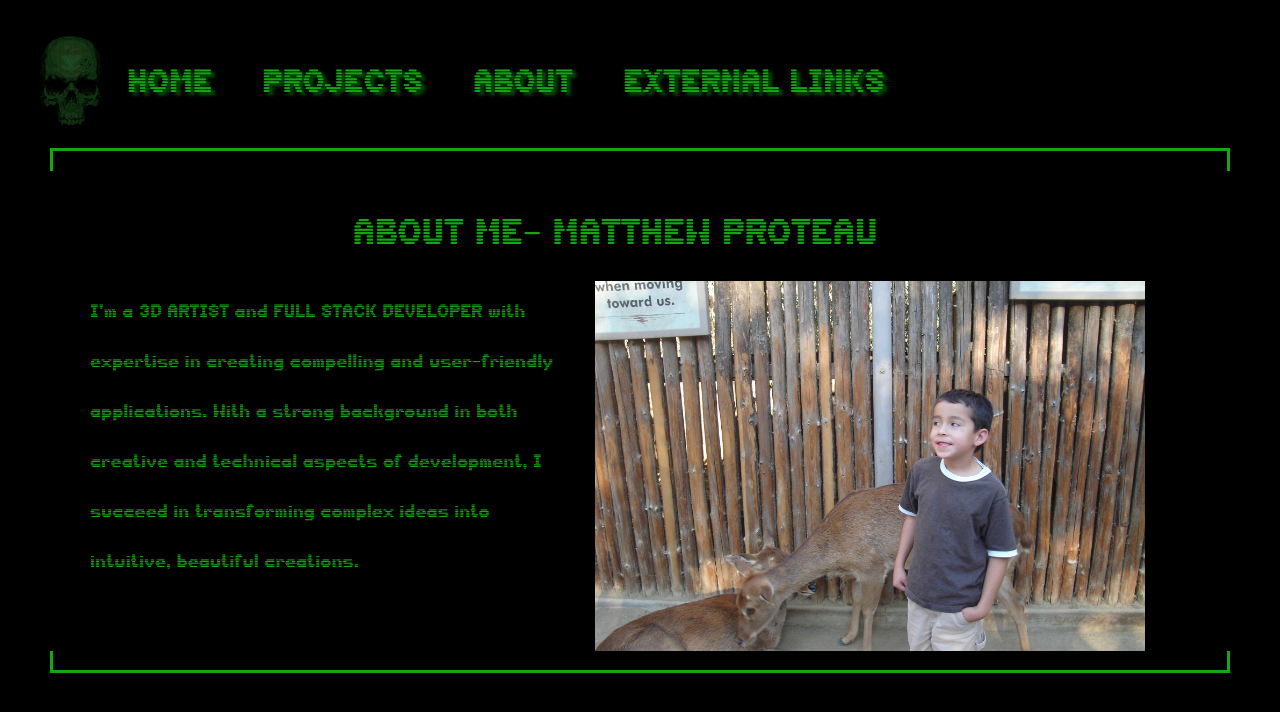
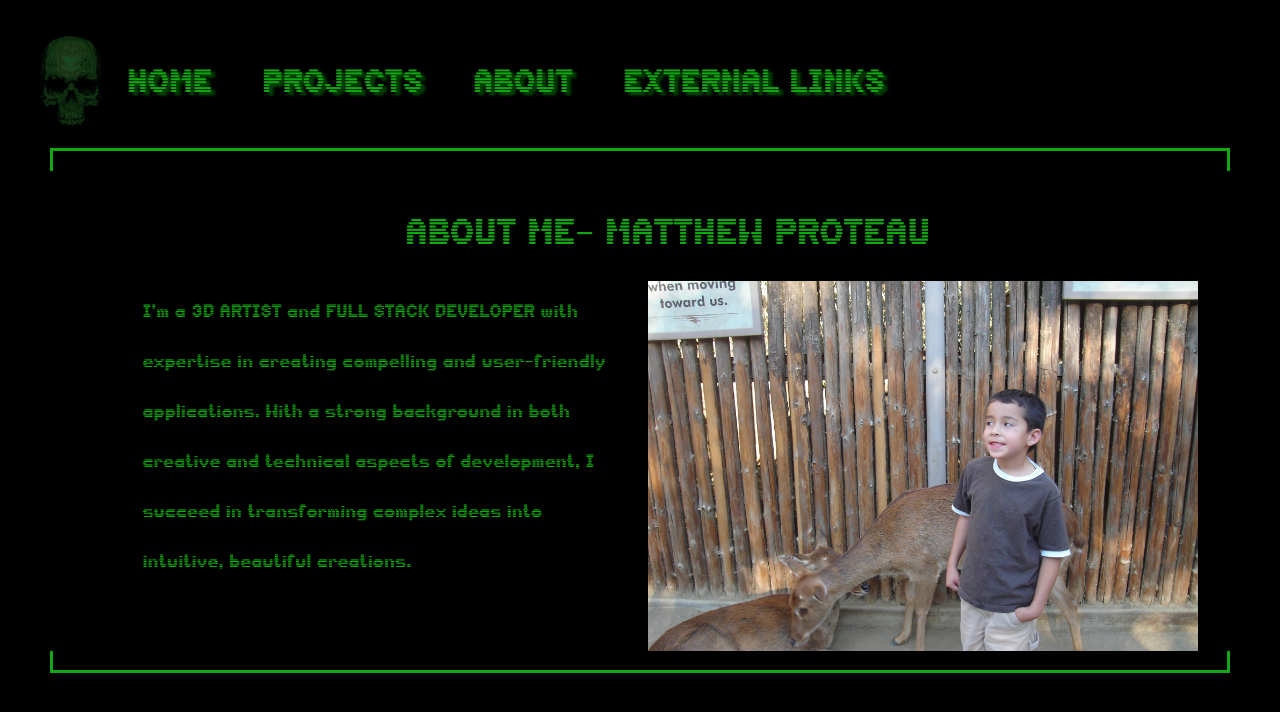
Before and after one commit to Mattprotz/Terminal, a React (Create React App) app: page /about in a window 1280 px wide. Shown: the top 712 px of the page. Built offline with nearby package versions, Linux system fonts and the light colour scheme; a web font is replaced by a local one.

Commit message:
another css test

```diff
--- a/src/App.css
+++ b/src/App.css
@@ -227,8 +227,6 @@ body{
   justify-content: center;
   align-items: center;
   overflow-x: auto;
-  margin-right: 50px;
-  margin-left: -55px;
   height: 480px;
 }
 
```
